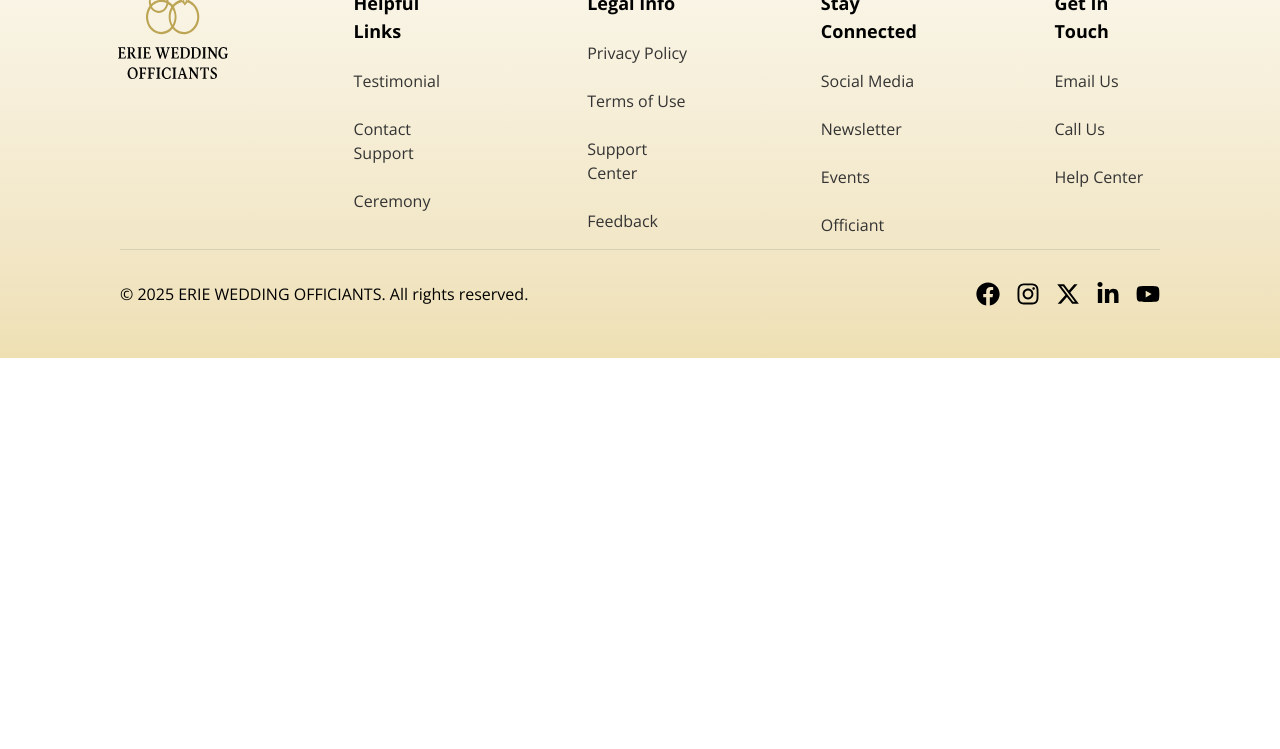
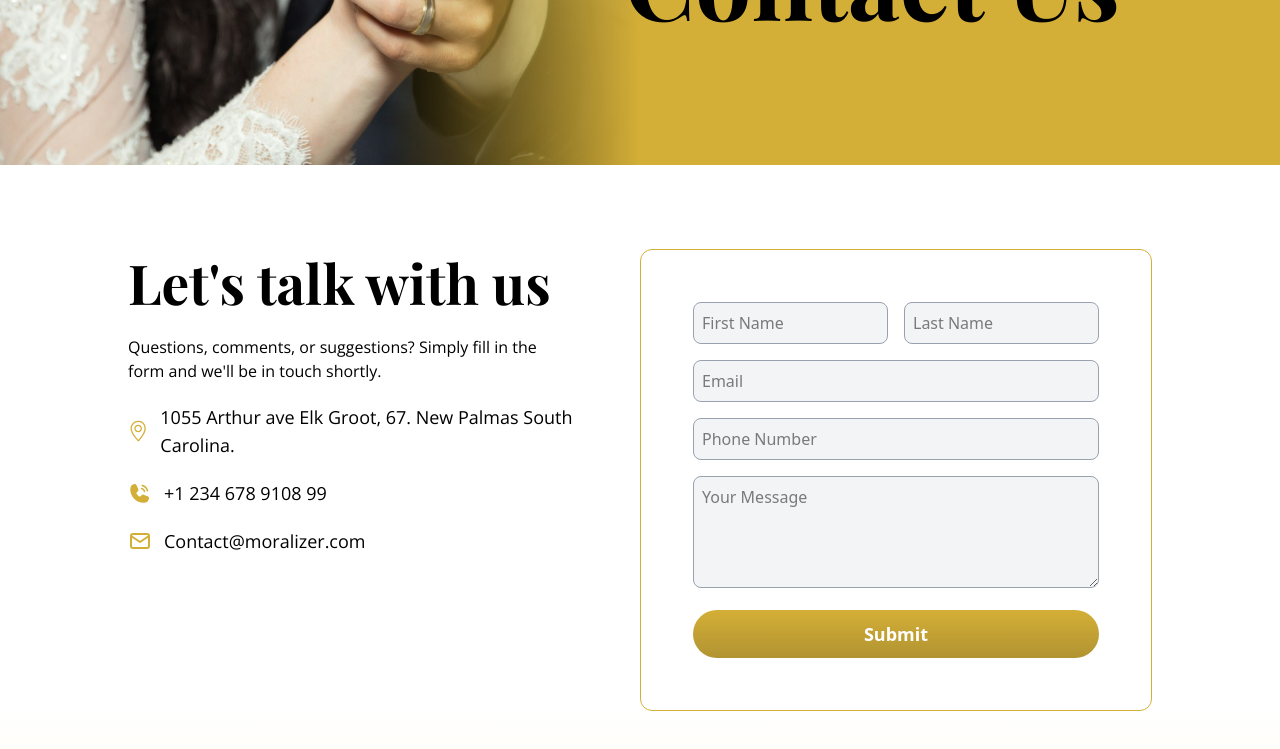
Before and after one commit to Alpha-Bytes-Department/Wedding-front-end-, a React (Vite) app: page / in a window 1280 px wide. Shown: the part 5208-5957 px from the top of the page. Before the commit the page ends 5566 px from the top, so only its background shows below. Built offline with nearby package versions, Linux system fonts and the light colour scheme.

Commit message:
Add ContactForm component with form validation and submission handling

```diff
--- a/src/Pages/Home/Ceremony.tsx
+++ b/src/Pages/Home/Ceremony.tsx
@@ -3,7 +3,7 @@ import { HiOutlineDownload } from "react-icons/hi";
 import { Link } from "react-router-dom";
 
 const Ceremony = () => {
-  const user = false;
+
 
   return (
     <div className="xl:px-30 bgp bg-[#f6efd7] md:py-30 py-16 px-5 md:px-10 grid grid-cols-1 lg:grid-cols-2 gap-10 justify-around">
--- a/src/Pages/Home/ClientReview.tsx
+++ b/src/Pages/Home/ClientReview.tsx
@@ -1,10 +1,7 @@
 import { useRef, useState, useEffect } from "react";
 import { Swiper, SwiperSlide } from "swiper/react";
 import { Navigation, Pagination, Mousewheel, Autoplay } from "swiper/modules";
-import "swiper/css";
-import "swiper/css/navigation";
-import "swiper/css/pagination";
-import "swiper/css/mousewheel";
+import "swiper/swiper-bundle.css";
 import { BsFillStarFill } from "react-icons/bs";
 import { FaArrowDown, FaArrowUp } from "react-icons/fa6";
 
--- /dev/null
+++ b/src/Pages/Home/ContactForm.tsx
@@ -0,0 +1,169 @@
+import { useForm } from "react-hook-form";
+import { SlLocationPin } from "react-icons/sl";
+import { TbMail } from "react-icons/tb";
+import { PiPhoneCallFill } from "react-icons/pi";
+
+type FormData = {
+  firstName: string;
+  lastName: string;
+  email: string;
+  phone: string;
+  message: string;
+};
+
+const ContactForm = () => {
+  const {
+    register,
+    handleSubmit,
+    reset,
+    formState: { errors, isSubmitting },
+  } = useForm<FormData>();
+
+  const onSubmit = (data: FormData) => {
+    // Handle form submission (e.g., send to API)
+    console.log(data);
+    reset();
+  };
+
+  return (
+    <div>
+      <div className=" grid-cols-2 relative h-40 lg:h-[370px] grid my-5">
+        <div className="bg-[url('/couple.png')] bg-cover bg-center"></div>
+        <div className=""></div>
+        <div
+          className="absolute w-full h-full text-end  xl:text-[100px] lg:text-7xl md:text-7xl text-3xl font-extrabold font-primary xl:pr-40 flex flex-col justify-around pr-10 z-40"
+          style={{
+            background:
+              "linear-gradient(to left, #D4AF37 50%, rgba(0,0,0,0) 70%)",
+          }}
+        >
+          Contact Us
+        </div>
+      </div>
+      <div className=" flex justify-center pt-10 lg:pt-16 flex-col items-center lg:items-start lg:flex-row lg:gap-16 px-10 gap-10">
+        <div className=" max-w-md">
+          <h2 className="text-3xl font-primary lg:text-[55px] font-bold">
+            Let's talk with us
+          </h2>
+          <p className="py-5 font-secondary font-normal text-[16px] text-black">
+            Questions, comments, or suggestions? Simply fill in the form and
+            we'll be in touch shortly.
+          </p>
+          <div className=" flex flex-col gap-5">
+            <div className=" flex gap-3 items-center">
+              <SlLocationPin size={24} className=" text-primary" />{" "}
+              <p className=" font-secondary font-medium text-lg text-black">
+                1055 Arthur ave Elk Groot, 67. New Palmas South Carolina.
+              </p>
+            </div>
+            <div className=" flex gap-3 items-center">
+              <PiPhoneCallFill size={24} className=" text-primary" />{" "}
+              <p className=" font-secondary font-medium text-lg text-black">
+                +1 234 678 9108 99
+              </p>
+            </div>
+            <div className=" flex gap-3 items-center">
+              <TbMail size={24} className=" text-primary" />{" "}
+              <p className=" font-secondary font-medium text-lg text-black">
+                Contact@moralizer.com
+              </p>
+            </div>
+          </div>
+        </div>
+
+        <form
+          onSubmit={handleSubmit(onSubmit)}
+          className=" space-y-4 max-w-lg rounded-xl p-5 lg:p-13 border border-primary"
+        >
+          <div className="flex gap-4 ">
+            <div className="flex-1">
+              <input
+                {...register("firstName", {
+                  required: "First name is required",
+                })}
+                placeholder="First Name"
+                className="w-full border p-2 rounded-lg outline-none border-gray-400 bg-gray-100 focus:bg-white transition-all duration-300 focus:border-[#D4AF37]"
+              />
+              {errors.firstName && (
+                <span className="text-red-500 text-sm">
+                  {errors.firstName.message}
+                </span>
+              )}
+            </div>
+            <div className="flex-1">
+              <input
+                {...register("lastName", { required: "Last name is required" })}
+                placeholder="Last Name"
+                className="w-full border p-2 rounded-lg outline-none border-gray-400 bg-gray-100 focus:bg-white transition-all duration-300 focus:border-[#D4AF37]"
+              />
+              {errors.lastName && (
+                <span className="text-red-500 text-sm">
+                  {errors.lastName.message}
+                </span>
+              )}
+            </div>
+          </div>
+          <div>
+            <input
+              {...register("email", {
+                required: "Email is required",
+                pattern: {
+                  value: /^\S+@\S+$/i,
+                  message: "Invalid email address",
+                },
+              })}
+              placeholder="Email"
+              className="w-full border p-2 rounded-lg outline-none border-gray-400 bg-gray-100 focus:bg-white transition-all duration-300 focus:border-[#D4AF37]"
+              type="email"
+            />
+            {errors.email && (
+              <span className="text-red-500 text-sm">
+                {errors.email.message}
+              </span>
+            )}
+          </div>
+          <div>
+            <input
+              {...register("phone", {
+                required: "Phone number is required",
+                pattern: {
+                  value: /^[0-9+\-()\s]*$/,
+                  message: "Invalid phone number",
+                },
+              })}
+              placeholder="Phone Number"
+              className="w-full border p-2 rounded-lg outline-none border-gray-400 bg-gray-100 focus:bg-white transition-all duration-300 focus:border-[#D4AF37]"
+              type="tel"
+            />
+            {errors.phone && (
+              <span className="text-red-500 text-sm">
+                {errors.phone.message}
+              </span>
+            )}
+          </div>
+          <div>
+            <textarea
+              {...register("message", { required: "Message is required" })}
+              placeholder="Your Message"
+              className="w-full border p-2 rounded-lg outline-none border-gray-400 bg-gray-100 focus:bg-white transition-all duration-300 min-h-28 focus:border-[#D4AF37]"
+            />
+            {errors.message && (
+              <span className="text-red-500 text-sm">
+                {errors.message.message}
+              </span>
+            )}
+          </div>
+          <button
+            type="submit"
+            className="bg-gradient-to-b from-[#D4AF37] to-[#B19331] text-white rounded-r-full rounded-l-full w-full px-6 py-2.5 text-lg font-semibold"
+            disabled={isSubmitting}
+          >
+            {isSubmitting ? "Sending..." : "Submit"}
+          </button>
+        </form>
+      </div>
+    </div>
+  );
+};
+
+export default ContactForm;
--- a/src/Pages/Home/Home.tsx
+++ b/src/Pages/Home/Home.tsx
@@ -1,5 +1,6 @@
 import { Ceremony,buttons } from "./Ceremony"
 import ClientReview from "./ClientReview"
+import ContactForm from "./ContactForm"
 import Header from "./Header"
 import Officiant from "./Officiant"
 import Slider from "./Slider"
@@ -23,9 +24,10 @@ const Home = () => {
             of with ease.
           </p> {buttons()}
         </div>
-        <img src="/shake.jpg" alt="" className="md:w-1/3 rounded-lg" />
+        <img src="/shake.jpg" alt="" className="md:w-1/3 rounded-md" />
 
       </div>
+      <ContactForm />
     </div>
   );
 }
--- a/vite.config.ts
+++ b/vite.config.ts
@@ -14,4 +14,7 @@ export default defineConfig({
     //   "/api": "http://localhost:8080",
     // },
   },
+  build: {
+    chunkSizeWarningLimit: 1000, // Adjust the limit as needed (in KB)
+  },
 });
```
Also changed, not shown: public/couple.png (added).
